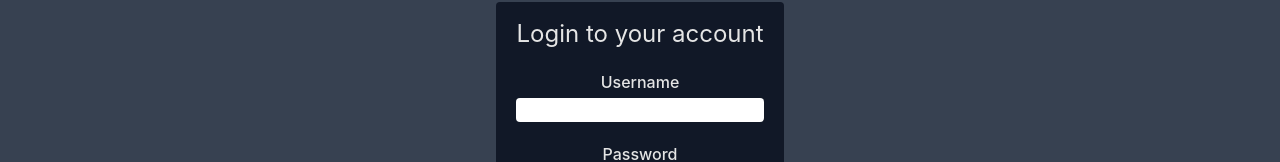
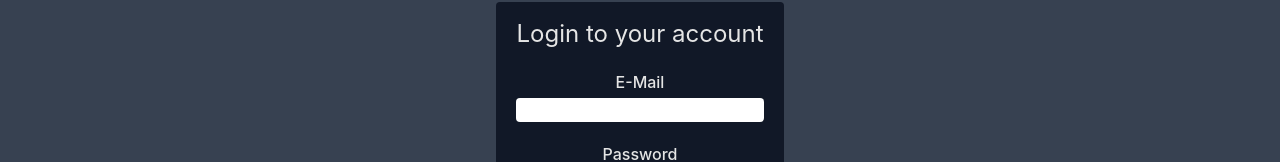
Before and after one commit to DeusMalsith/bugtrackerapp, a React (Create React App) app: page /login in a window 1280 px wide. Shown: the part 270-432 px from the top of the page. Built offline with nearby package versions, Linux system fonts and the light colour scheme.

Commit message:
Changed login from username to email

```diff
--- a/src/routes/login/Login.js
+++ b/src/routes/login/Login.js
@@ -8,13 +8,13 @@ const Login = () => {
         <form action=''>
           <label className='block py-5'>
             <span className='block pb-1 text-base font-medium text-neutral-200'>
-              Username
+              E-Mail
             </span>
             <input
               className='text-neutral-700 rounded'
-              type='text'
-              name='username'
-              id='username'
+              type='email'
+              name='email'
+              id='email'
               required
             />
           </label>
--- a/src/routes/register/Register.js
+++ b/src/routes/register/Register.js
@@ -8,7 +8,7 @@ const Register = () => {
         <form action=''>
           <label className='block py-5'>
             <span className='block pb-1 text-base font-medium text-neutral-200'>
-              E-mail
+              E-Mail
             </span>
             <input
               className='text-neutral-700 rounded'
```
